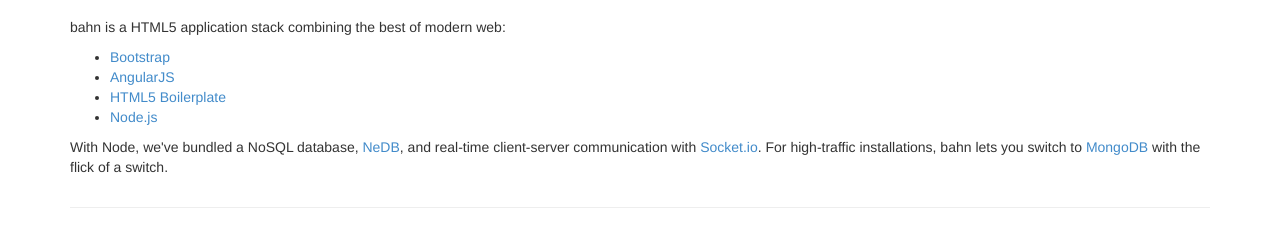
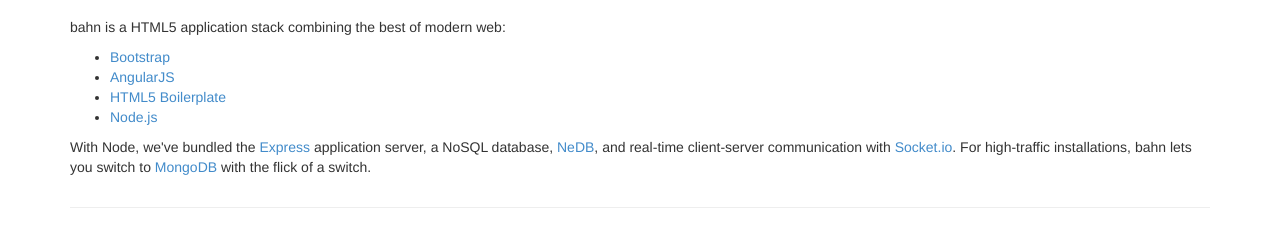
Before and after one commit to oliver-moran/bahn, a website: page application/static/index.html at #/welcome in a window 1280 px wide. Shown: the part 174-401 px from the top of the page. Drawn offline with nearby package versions, Linux system fonts and the light colour scheme; no server answers.

Commit message:
mention express

```diff
--- a/application/static/html/welcome.html
+++ b/application/static/html/welcome.html
@@ -13,7 +13,7 @@
             <li><a href="http://nodejs.org/" title="Node.js">Node.js</a></li>
         </ul>
 
-        <p>With Node, we've bundled a NoSQL database, <a href="https://github.com/louischatriot/nedb" title="NeDB">NeDB</a>, and real-time client-server communication with <a href="http://socket.io" title="Socket.io">Socket.io</a>. For high-traffic installations, bahn lets you switch to <a href="http://www.mongodb.org/" title="MongoDB">MongoDB</a> with the flick of a switch.</p>
+        <p>With Node, we've bundled the <a href="http://expressjs.com/" title="Express">Express</a> application server, a NoSQL database, <a href="https://github.com/louischatriot/nedb" title="NeDB">NeDB</a>, and real-time client-server communication with <a href="http://socket.io" title="Socket.io">Socket.io</a>. For high-traffic installations, bahn lets you switch to <a href="http://www.mongodb.org/" title="MongoDB">MongoDB</a> with the flick of a switch.</p>
     </div><!-- /.container -->
 
 </section>
```
